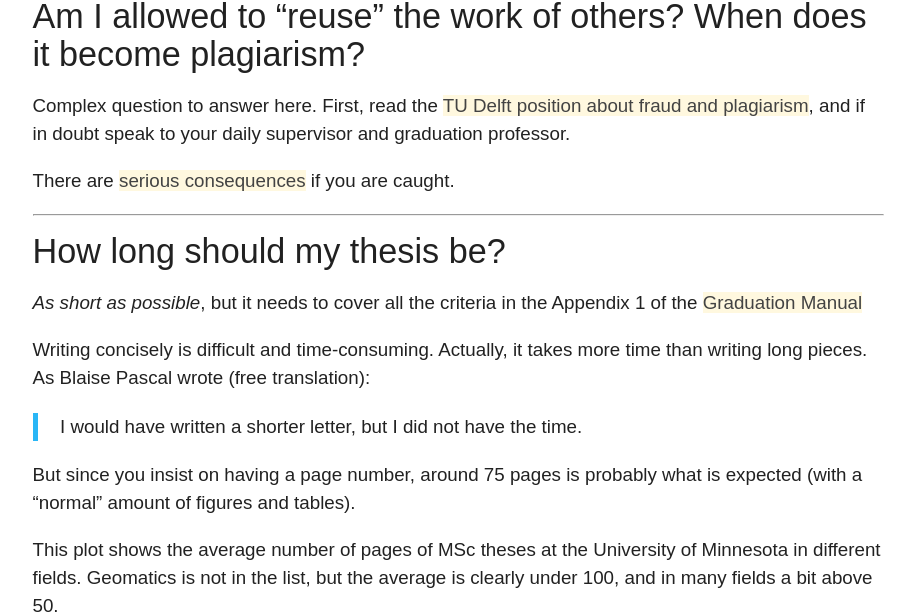
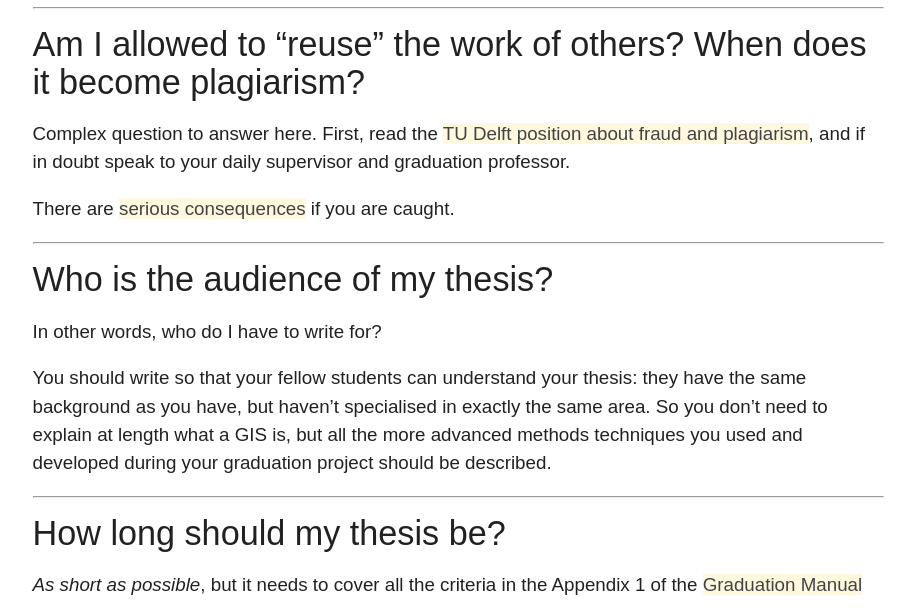
Before and after one commit to tudelft3d/geo2020, a Jekyll site: the page built from faq/index.md, in a window 1280 px wide and 900 px high, scrolled down 3455 px, cut to the strip 0-615 px from the top of the window. Shown: the whole strip, without its empty margins (182-1097 px from the left). Built offline with Jekyll 4.4.1, drawn with Linux system fonts in a browser that asks for light colours; nearby versions of some CDN libraries; some of the changed text lies outside the part shown.

Commit message:
faq about audience for thesis

```diff
--- a/faq/index.md
+++ b/faq/index.md
@@ -88,6 +88,16 @@ First, read the [TU Delft position about fraud and plagiarism](http://studenten.
 
 There are [serious consequences](http://studenten.tudelft.nl/en/students/legal-position/fraud-plagiarism/consequences/) if you are caught.
 
+
+- - -
+
+#### Who is the audience of my thesis?
+
+In other words, who do I have to write for?
+
+You should write so that your fellow students can understand your thesis: they have the same background as you have, but haven't specialised in exactly the same area.
+So you don't need to explain at length what a GIS is, but all the more advanced methods techniques you used and developed during your graduation project should be described.
+
 - - -
 
 #### How long should my thesis be?
```
